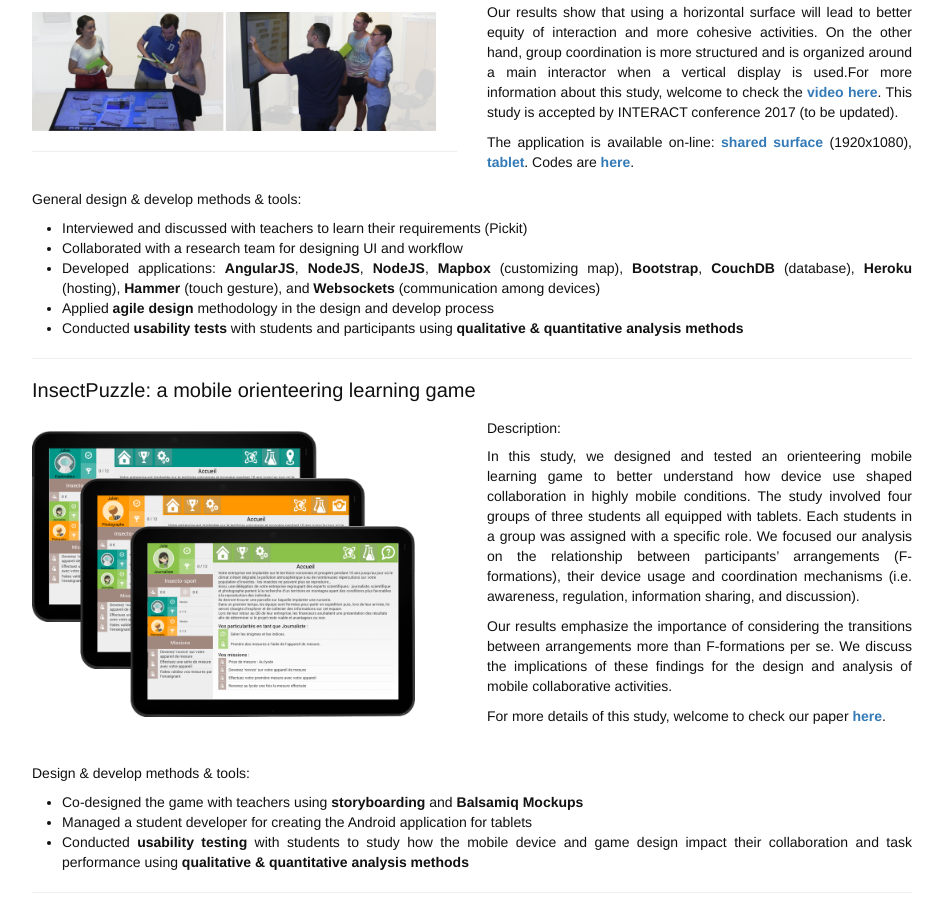
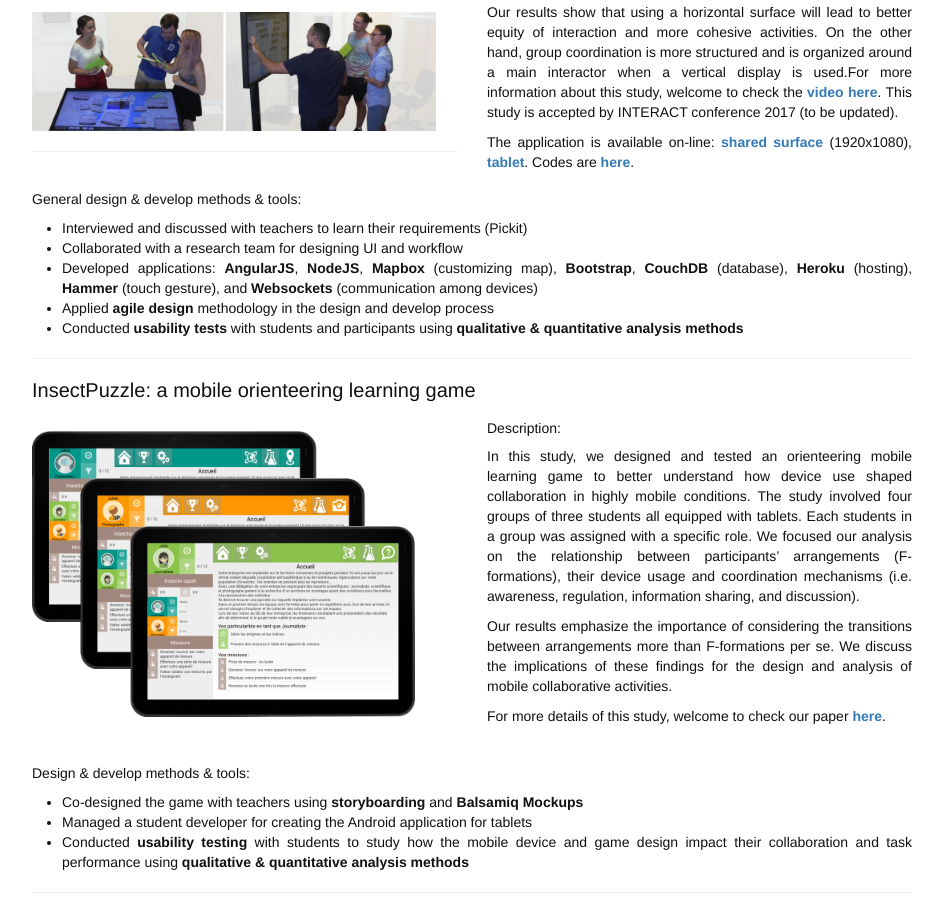
Before and after one commit to InsaLili/insalili.github.io, a Jekyll site: the page built from pages/projects.md, in a window 1280 px wide and 900 px high, scrolled down 1277 px. Shown: the whole window, without its empty margins (168-1111 px from the left). Built offline with Jekyll 4.4.1, drawn with Linux system fonts in a browser that asks for light colours; comment, search, counter and statistics services are not loaded.

Commit message:
update info

```diff
--- a/pages/projects.md
+++ b/pages/projects.md
@@ -77,7 +77,7 @@ header-img: "img/bg3.png"
     <ul>
       <li>Interviewed and discussed with teachers to learn their requirements (Pickit)</li>
       <li>Collaborated with a research team for designing UI and workflow</li>
-      <li>Developed applications: <b>AngularJS</b>, <b>NodeJS</b>, <b>NodeJS</b>, <b>Mapbox</b> (customizing map), <b>Bootstrap</b>, <b>CouchDB</b> (database), <b>Heroku</b> (hosting), <b>Hammer</b> (touch gesture), and <b>Websockets</b> (communication among devices)</li>
+      <li>Developed applications: <b>AngularJS</b>, <b>NodeJS</b>, <b>Mapbox</b> (customizing map), <b>Bootstrap</b>, <b>CouchDB</b> (database), <b>Heroku</b> (hosting), <b>Hammer</b> (touch gesture), and <b>Websockets</b> (communication among devices)</li>
       <li>Applied <b>agile design</b> methodology in the design and develop process</li>
       <li>Conducted <b>usability tests</b> with students and participants using <b> qualitative & quantitative analysis methods</b></li>
     </ul>
```
